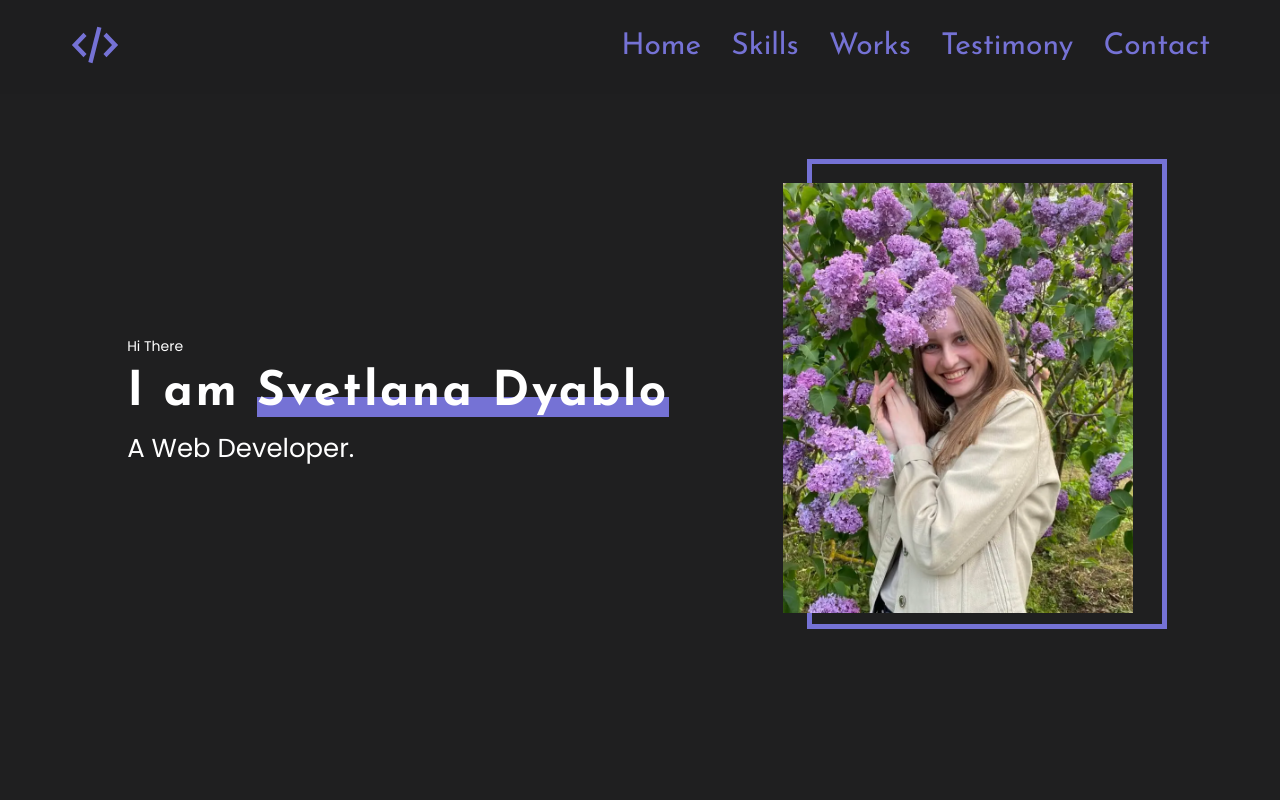
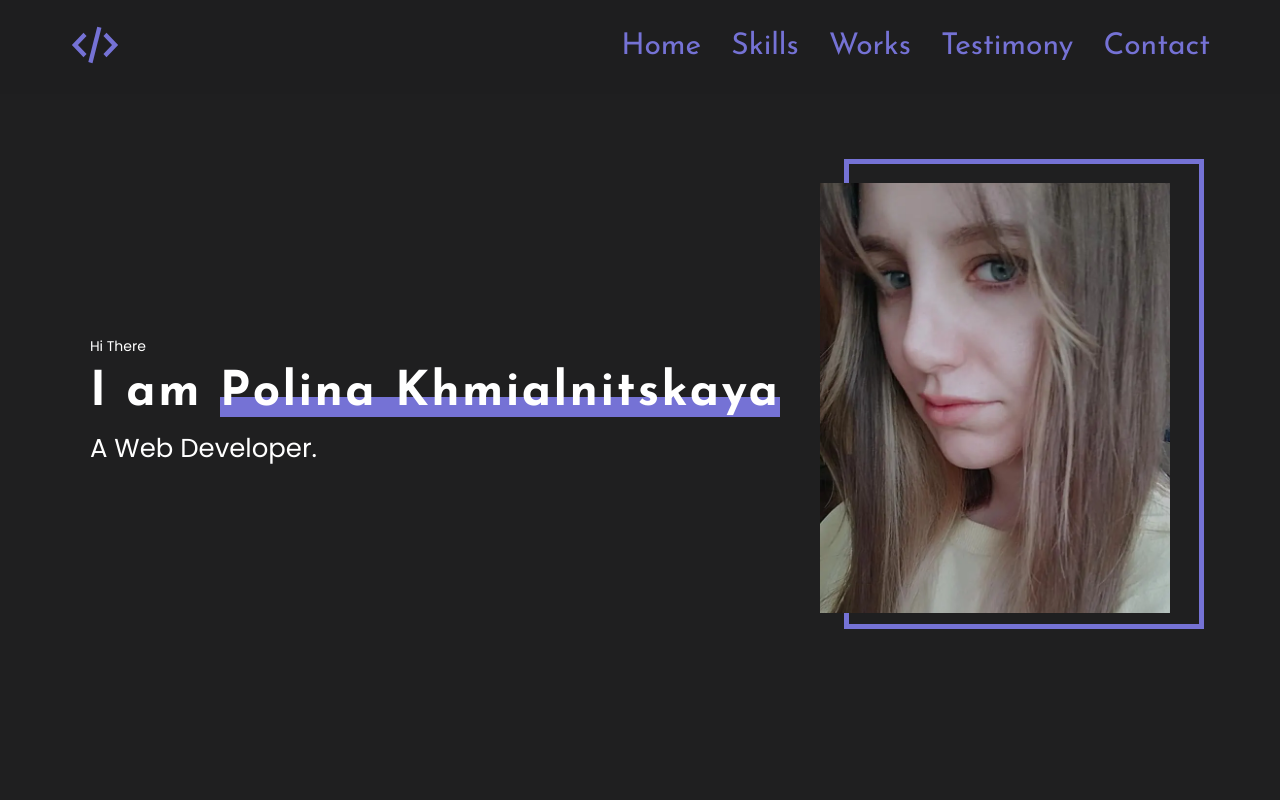
Before and after one commit to Pumpkin-Pie93/portfolio-start-project-main, a React app: page / in a window 1280 px wide. Shown: the top 800 px of the page. Built offline with nearby package versions, Linux system fonts and the light colour scheme.

Commit message:
my-photo

```diff
--- a/src/layout/footer/Footer.tsx
+++ b/src/layout/footer/Footer.tsx
@@ -34,7 +34,7 @@ export const Footer: React.FC = () => {
     return (
         <S.Footer>
             <FlexWrapper direction={'column'} align={'center'}>
-                <S.Name>Svetlana</S.Name>
+                <S.Name>Polina</S.Name>
                 <S.SocialList>
 
                     {sotialData.map((s, index) => {
@@ -49,7 +49,7 @@ export const Footer: React.FC = () => {
                         </S.SocialItem>
                     })}
                 </S.SocialList>
-                <S.Copyright>© 2023 Svetlana Dyablo, All Rights Reserved.</S.Copyright>
+                <S.Copyright>© 2023 Polina Khmialnitskaya, All Rights Reserved.</S.Copyright>
             </FlexWrapper>
         </S.Footer>
     );
--- a/src/layout/sections/main/Main.tsx
+++ b/src/layout/sections/main/Main.tsx
@@ -1,5 +1,5 @@
 import React from 'react';
-import photo from '../../../assets/images/photo.webp'
+import photo from '../../../assets/images/my-photo.webp'
 import {FlexWrapper} from "../../../components/FlexWrapper";
 import {Container} from "../../../components/Container";
 import {S} from './Main_Styles'
@@ -11,7 +11,7 @@ export const Main: React.FC = () => {
                 <FlexWrapper align={'center'} justify={'space-around'} wrap={'wrap'}>
                     <div>
                         <S.SmallText>Hi There</S.SmallText>
-                        <S.Name>I am <span>Svetlana Dyablo</span></S.Name>
+                        <S.Name>I am <span>Polina Khmialnitskaya</span></S.Name>
                         <S.MainTitle>A Web Developer.</S.MainTitle>
                     </div>
 
--- a/src/layout/sections/main/Main_Styles.ts
+++ b/src/layout/sections/main/Main_Styles.ts
@@ -41,6 +41,7 @@ const Photo = styled.img`
   width: 350px;
   height: 430px;
   object-fit: cover;
+  object-position: top;
   margin-right: 20px;
 
   @media ${theme.media.mobile} {
```
Also changed, not shown: src/assets/images/my-photo.jpg (added), src/assets/images/my-photo.webp (added).
